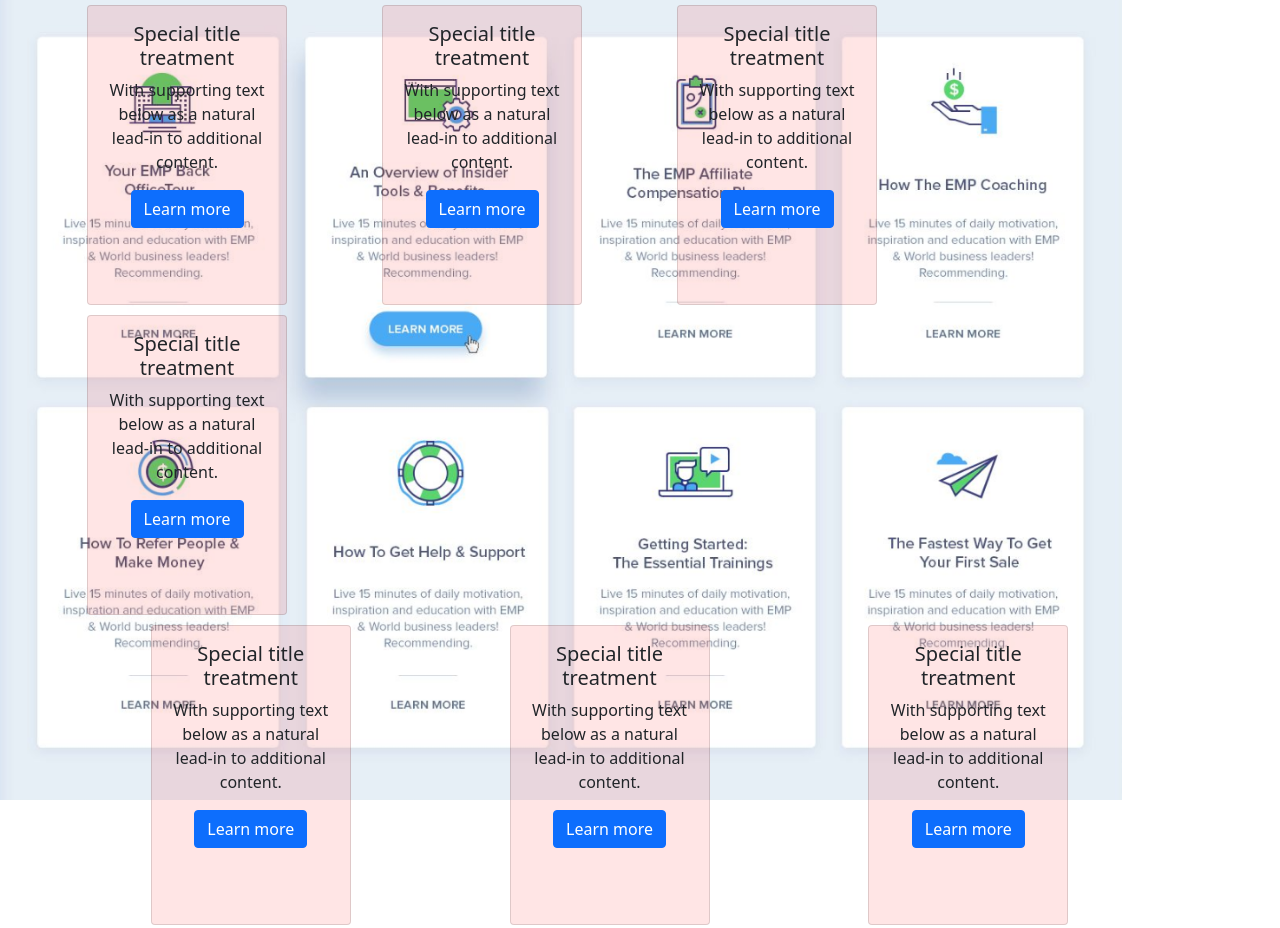
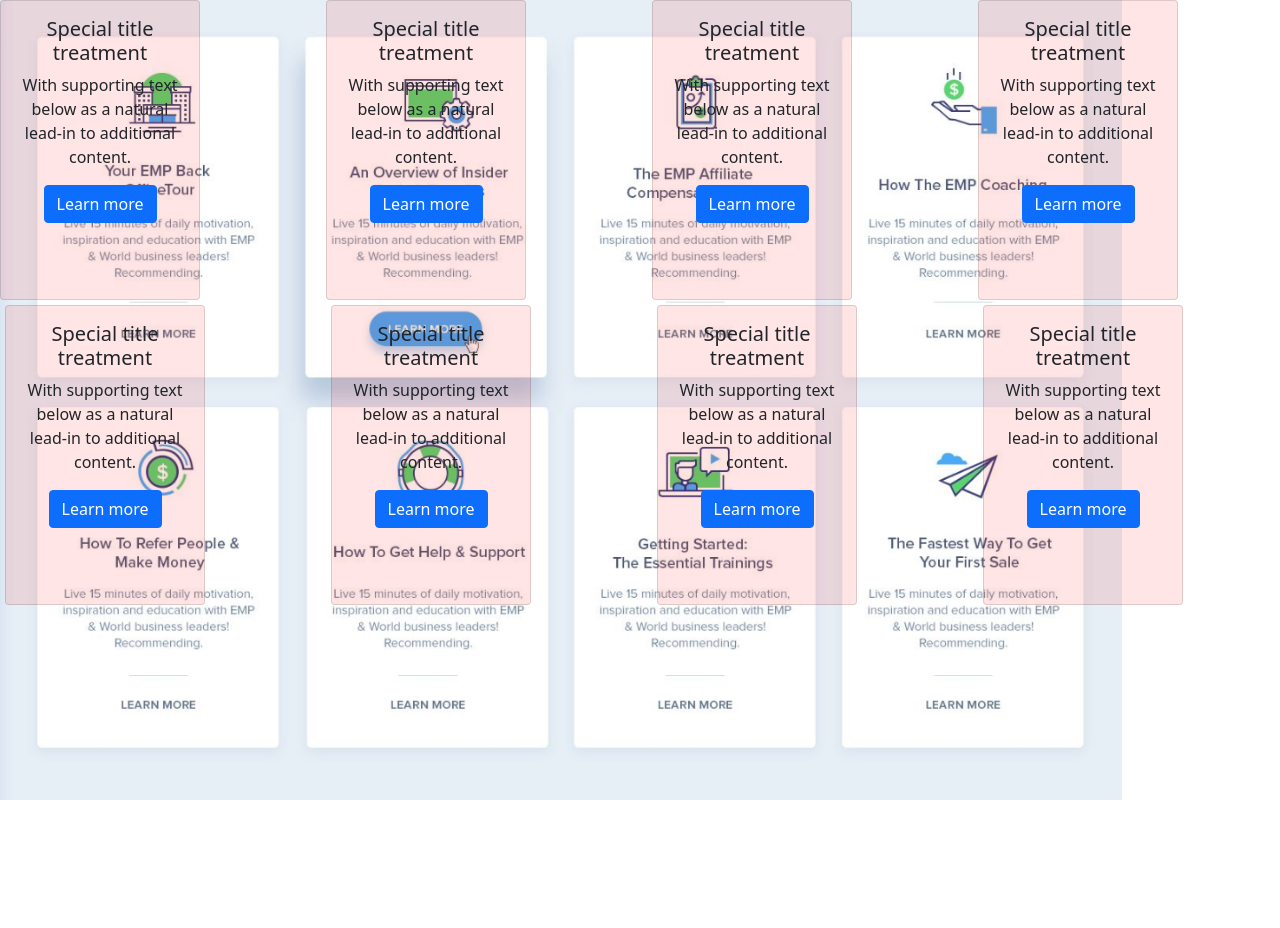
Before and after one commit to becodeorg/verou-3-css-framerworks-PieterVermeulenBecode, a plain HTML site: page index.html in a window 1280 px wide. Shown: the top 928 px of the page. After the commit the page ends 800 px from the top, so only its background shows below. Drawn offline with nearby package versions, Linux system fonts and the light colour scheme.

Commit message:
container deleted

```diff
--- a/index.html
+++ b/index.html
@@ -9,9 +9,9 @@
     <link rel="stylesheet" href="style.css">
 </head>
 <body>
-    <div class="container">
+
         <div class="row justify-content-start">
-          <div class="col-md-3" style="margin: 5px;">
+          <div class="col" style="width: 200px; height: 300px;">
             <div class="card text-center" style="height: 300px;width:200px; background-color: rgba(255,0,0,.1);">
                 <div class="card-body">
                     <h5 class="card-title">Special title treatment</h5>
@@ -20,7 +20,7 @@
                   </div>
               </div>
           </div>
-          <div class="col-md-3" style="margin: 5px;">
+          <div class="col"style="width: 200px; height: 300px;">
             <div class="card text-center" style="height: 300px;width:200px; background-color: rgba(255,0,0,.1);">
                 <div class="card-body">
                     <h5 class="card-title">Special title treatment</h5>
@@ -29,7 +29,7 @@
                   </div>
               </div>
           </div>
-          <div class="col-md-3" style="margin: 5px;">
+          <div class="col"style="width: 200px; height: 300px;">
             <div class="card text-center" style="height: 300px;width:200px; background-color: rgba(255,0,0,.1);">
                 <div class="card-body">
                     <h5 class="card-title">Special title treatment</h5>
@@ -38,7 +38,7 @@
                   </div>
               </div>
           </div>
-          <div class="col-md-3" style="margin: 5px;">
+          <div class="col"style="width: 200px; height: 300px;">
             <div class="card text-center" style="height: 300px;width:200px; background-color: rgba(255,0,0,.1);">
                 <div class="card-body">
                     <h5 class="card-title">Special title treatment</h5>
@@ -48,8 +48,8 @@
               </div>
           </div>
         </div>
-        <div class="row justify-content-evenly">
-            <div class="col-md-3" style="margin: 5px;">
+        <div class="row justify-content-start">
+            <div class="col" style="margin: 5px;">
               <div class="card text-center" style="height: 300px;width:200px; background-color: rgba(255,0,0,.1);">
                   <div class="card-body">
                       <h5 class="card-title">Special title treatment</h5>
@@ -58,7 +58,7 @@
                     </div>
                 </div>
             </div>
-            <div class="col-md-3" style="margin: 5px;">
+            <div class="col" style="margin: 5px;">
               <div class="card text-center" style="height: 300px;width:200px; background-color: rgba(255,0,0,.1);">
                   <div class="card-body">
                       <h5 class="card-title">Special title treatment</h5>
@@ -67,7 +67,7 @@
                     </div>
                 </div>
             </div>
-            <div class="col-md-3" style="margin: 5px;">
+            <div class="col" style="margin: 5px;">
               <div class="card text-center" style="height: 300px;width:200px; background-color: rgba(255,0,0,.1);">
                   <div class="card-body">
                       <h5 class="card-title">Special title treatment</h5>
@@ -76,7 +76,7 @@
                     </div>
                 </div>
             </div>
-            <div class="col-md-3" style="margin: 5px;">
+            <div class="col" style="margin: 5px;">
               <div class="card text-center" style="height: 300px;width:200px; background-color: rgba(255,0,0,.1);">
                   <div class="card-body">
                       <h5 class="card-title">Special title treatment</h5>
@@ -86,7 +86,7 @@
                 </div>
             </div>
           </div>
-    </div>
+
 
 </body>
 </html>
```
